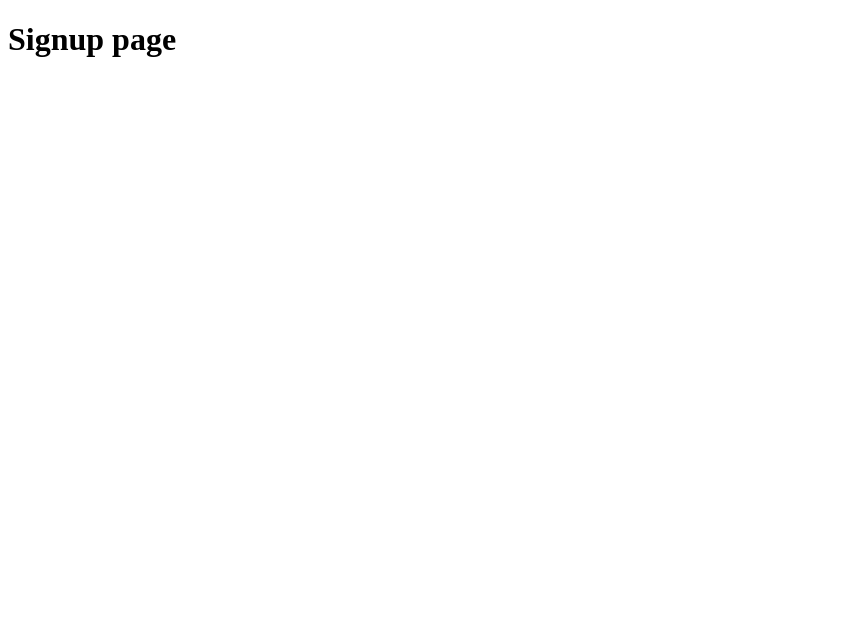
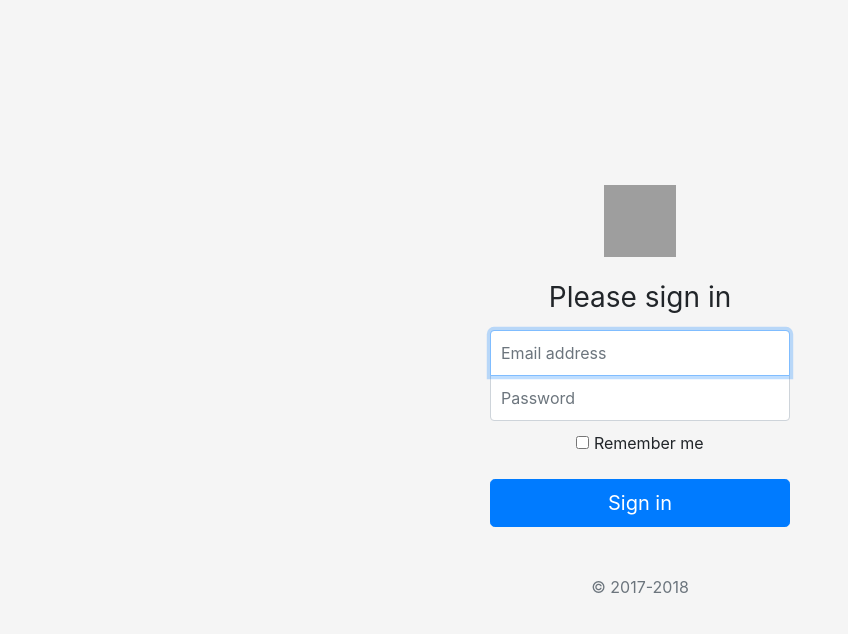
Before and after one commit to juliatan/newsletter-mailchimp-expressjs, a website: page signup.html in a window 1280 px wide. Shown: the whole page, without its empty margins (0-848 px from the left). Drawn offline with nearby package versions, Linux system fonts and the light colour scheme; grey boxes are pictures that could not be loaded.

Commit message:
Added Bootstrap form styling

```diff
--- a/app.js
+++ b/app.js
@@ -7,6 +7,9 @@ const port = 3001;
 
 app.use(bodyParser.urlencoded({extended: true}))
 
+// need to set this up for CSS
+app.use(express.static(__dirname + '/public'));
+
 app.get('/', (req, res) => {
   res.sendFile(__dirname + '/signup.html')
 })
--- /dev/null
+++ b/public/signup.css
@@ -0,0 +1,49 @@
+html,
+body {
+  height: 100%;
+}
+
+body {
+  display: -ms-flexbox;
+  display: -webkit-box;
+  display: flex;
+  -ms-flex-align: center;
+  -ms-flex-pack: center;
+  -webkit-box-align: center;
+  align-items: center;
+  -webkit-box-pack: center;
+  justify-content: center;
+  padding-top: 40px;
+  padding-bottom: 40px;
+  background-color: #f5f5f5;
+}
+
+.form-signin {
+  width: 100%;
+  max-width: 330px;
+  padding: 15px;
+  margin: 0 auto;
+}
+.form-signin .checkbox {
+  font-weight: 400;
+}
+.form-signin .form-control {
+  position: relative;
+  box-sizing: border-box;
+  height: auto;
+  padding: 10px;
+  font-size: 16px;
+}
+.form-signin .form-control:focus {
+  z-index: 2;
+}
+.form-signin input[type="email"] {
+  margin-bottom: -1px;
+  border-bottom-right-radius: 0;
+  border-bottom-left-radius: 0;
+}
+.form-signin input[type="password"] {
+  margin-bottom: 10px;
+  border-top-left-radius: 0;
+  border-top-right-radius: 0;
+}
--- a/signup.html
+++ b/signup.html
@@ -1,12 +1,38 @@
-<!DOCTYPE html>
+<!doctype html>
 <html lang="en">
-<head>
-  <meta charset="UTF-8">
-  <meta name="viewport" content="width=device-width, initial-scale=1.0">
-  <title>Signup page</title>
-</head>
-<body>
-  <h1>Signup page</h1>
+  <head>
+    <meta charset="utf-8">
+    <meta name="viewport" content="width=device-width, initial-scale=1, shrink-to-fit=no">
+    <meta name="description" content="">
+    <meta name="author" content="">
+    <link rel="icon" href="/docs/4.0/assets/img/favicons/favicon.ico">
 
-</body>
+    <title>Signin Template for Bootstrap</title>
+
+    <link rel="canonical" href="https://getbootstrap.com/docs/4.0/examples/sign-in/">
+
+    <!-- Bootstrap core CSS -->
+    <link rel="stylesheet" href="https://maxcdn.bootstrapcdn.com/bootstrap/4.0.0/css/bootstrap.min.css" integrity="sha384-Gn5384xqQ1aoWXA+058RXPxPg6fy4IWvTNh0E263XmFcJlSAwiGgFAW/dAiS6JXm" crossorigin="anonymous">
+
+    <!-- Added public folder config in app.js -->
+    <link href="/signup.css" rel="stylesheet">
+  </head>
+
+  <body class="text-center">
+    <form class="form-signin">
+      <img class="mb-4" src="https://getbootstrap.com/docs/4.0/assets/brand/bootstrap-solid.svg" alt="" width="72" height="72">
+      <h1 class="h3 mb-3 font-weight-normal">Please sign in</h1>
+      <label for="inputEmail" class="sr-only">Email address</label>
+      <input type="email" id="inputEmail" class="form-control" placeholder="Email address" required autofocus>
+      <label for="inputPassword" class="sr-only">Password</label>
+      <input type="password" id="inputPassword" class="form-control" placeholder="Password" required>
+      <div class="checkbox mb-3">
+        <label>
+          <input type="checkbox" value="remember-me"> Remember me
+        </label>
+      </div>
+      <button class="btn btn-lg btn-primary btn-block" type="submit">Sign in</button>
+      <p class="mt-5 mb-3 text-muted">&copy; 2017-2018</p>
+    </form>
+  </body>
 </html>
```
